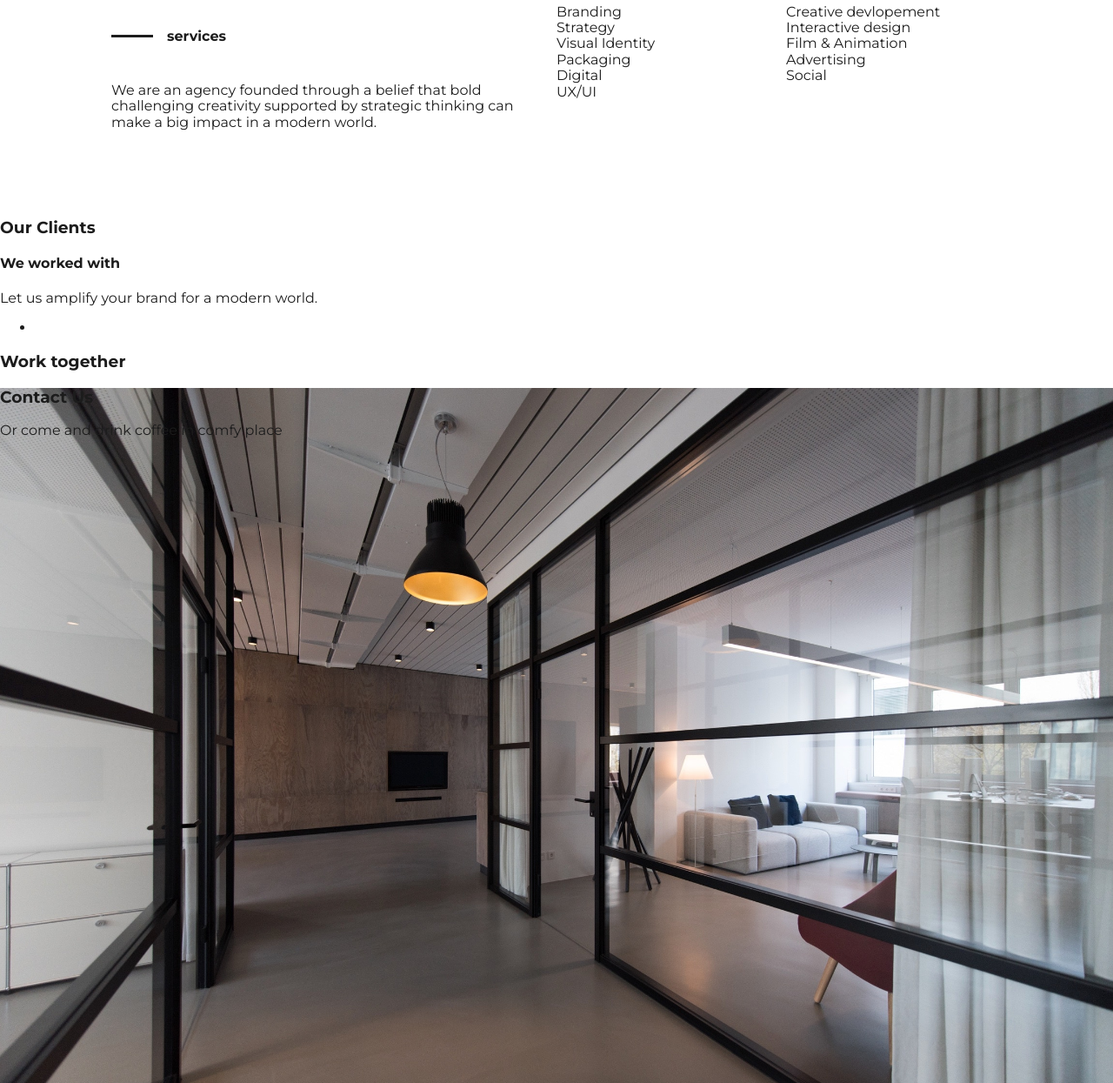
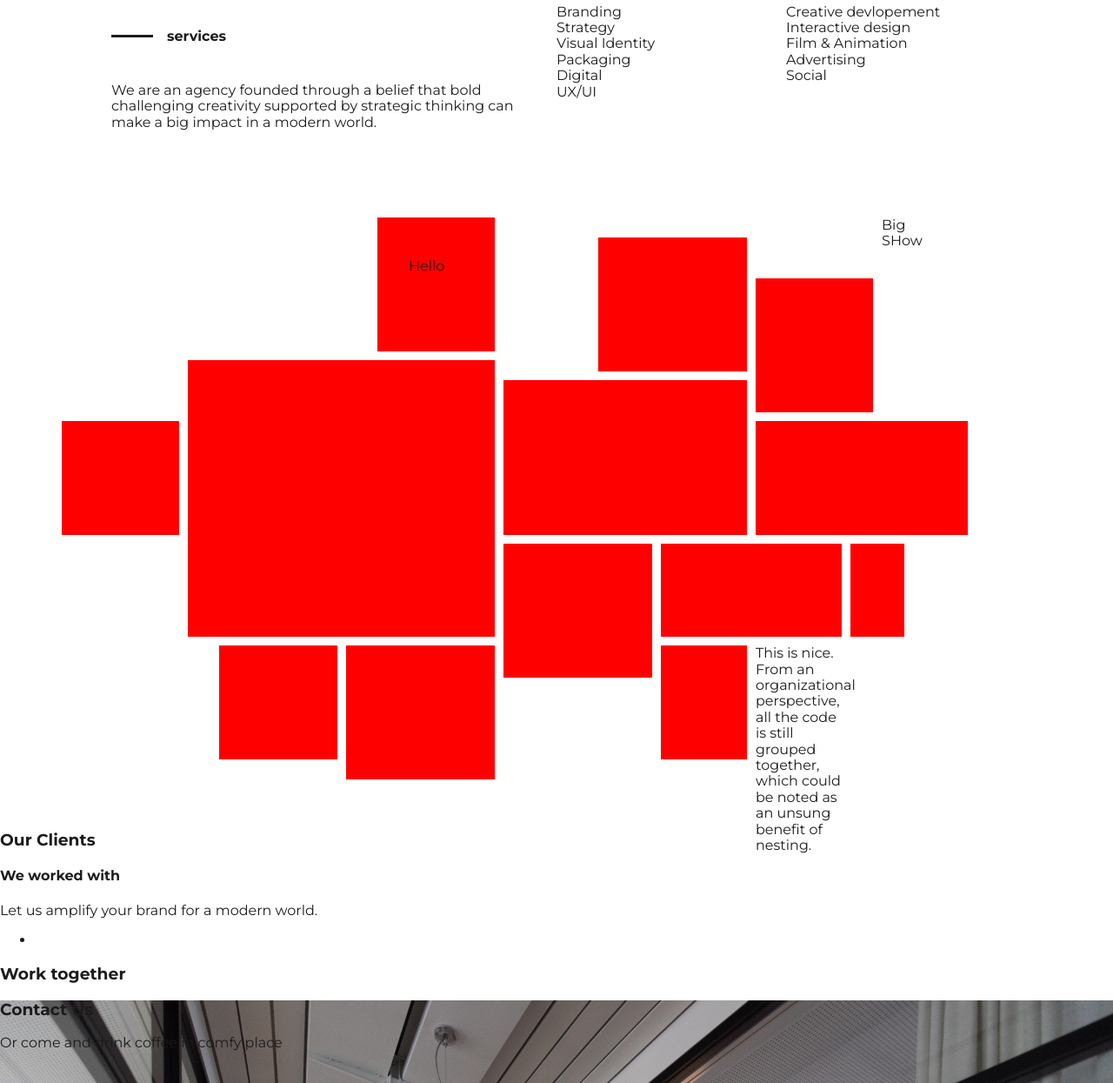
Before and after one commit to Avinuva/website, a web app: file source/pages/index.html in a window 1280 px wide. Shown: the part 1755-3000 px from the top of the page at 87% size. Run offline with its HTML, style and script files only (its server is not run), Linux system fonts and the light colour scheme; style sheets or scripts are compiled from the project's sources.

Commit message:
add events section

```diff
--- a/package.json
+++ b/package.json
@@ -6,7 +6,6 @@
   "author": "Mohamed Meftah <mohamed-ted@live.com>",
   "scripts": {},
   "devDependencies": {
-    "@types/animejs": "^2.0.1",
     "@types/autoprefixer": "^9.1.1",
     "@types/browser-sync": "^0.0.42",
     "@types/cheerio": "^0.22.10",
--- a/source/pages/index.html
+++ b/source/pages/index.html
@@ -5,10 +5,7 @@
     <meta http-equiv="X-UA-Compatible" content="IE=edge" />
     <meta name="viewport" content="width=device-width, initial-scale=1" />
     <meta name="”description”" content="”This" is a meta description” />
-    <link
-      rel="stylesheet"
-      href="https://fonts.googleapis.com/css?family=Montserrat:300,400,700"
-    />
+    <link rel="stylesheet" href="https://fonts.googleapis.com/css?family=Montserrat:300,400,700" />
     <title>Netulip</title>
     <link rel="stylesheet" href="assets/styles/main.css" />
     <script src="/assets/scripts/polyfill.js"></script>
@@ -29,23 +26,17 @@
     </section>
     <section class="skills">
       <div class="index">
-        <span class="index-current"><span class="index-inner">01</span></span>
-        <span class="index-total">00</span>
+        <span class="index-current"><span class="index-inner">01</span></span> <span class="index-total">00</span>
       </div>
-      <nav class="nav">
-        <button class="prev">Prev</button> <button class="next">Next</button>
-      </nav>
+      <nav class="nav"><button class="prev">Prev</button> <button class="next">Next</button></nav>
       <section class="skill current">
         <div class="skill-content">
           <h2 class="skill-title">Branding</h2>
           <p class="skill-description">
-            Lorem ipsum dolor sit amet consectetur adipisicing elit. Veniam
-            doloribus cum qui quod, esse itaque
+            Lorem ipsum dolor sit amet consectetur adipisicing elit. Veniam doloribus cum qui quod, esse itaque
           </p>
         </div>
-        <div class="skill-cover">
-          <img src="/assets/images/camera.jpg" alt="" />
-        </div>
+        <div class="skill-cover"><img src="/assets/images/camera.jpg" alt="" /></div>
         <ul class="skill-projects">
           <li>
             <span>2018</span>
@@ -65,13 +56,10 @@
         <div class="skill-content">
           <h2 class="skill-title">Development</h2>
           <p class="skill-description">
-            Lorem ipsum dolor sit amet consectetur adipisicing elit. Veniam
-            doloribus cum qui quod, esse itaque
+            Lorem ipsum dolor sit amet consectetur adipisicing elit. Veniam doloribus cum qui quod, esse itaque
           </p>
         </div>
-        <div class="skill-cover">
-          <img src="/assets/images/code.jpg" alt="" />
-        </div>
+        <div class="skill-cover"><img src="/assets/images/code.jpg" alt="" /></div>
         <ul class="skill-projects">
           <li>
             <span>2018</span>
@@ -92,13 +80,10 @@
         <div class="skill-content">
           <h2 class="skill-title">Marketing</h2>
           <p class="skill-description">
-            Lorem ipsum dolor sit amet consectetur adipisicing elit. Veniam
-            doloribus cum qui quod, esse itaque
+            Lorem ipsum dolor sit amet consectetur adipisicing elit. Veniam doloribus cum qui quod, esse itaque
           </p>
         </div>
-        <div class="skill-cover">
-          <img src="/assets/images/camera.jpg" alt="" />
-        </div>
+        <div class="skill-cover"><img src="/assets/images/camera.jpg" alt="" /></div>
         <ul class="skill-projects">
           <li>
             <span>2018</span>
@@ -117,7 +102,10 @@
     </section>
     <section class="skills-more">
       <h4>services</h4>
-      <p>We are an agency founded through a belief that bold challenging creativity supported by strategic thinking can make a big impact in a modern world.</p>
+      <p>
+        We are an agency founded through a belief that bold challenging creativity supported by strategic thinking can
+        make a big impact in a modern world.
+      </p>
       <ul>
         <li>Branding</li>
         <li>Strategy</li>
@@ -132,6 +120,32 @@
         <li>Social</li>
       </ul>
     </section>
+    <section class="events">
+      <div class="gallery layout-1 is-current">
+        <div class="item"><img src="" alt="" /></div>
+        <div class="item"><img src="" alt="" /></div>
+        <div class="item"><img src="" alt="" /></div>
+        <div class="item"><img src="" alt="" /></div>
+        <div class="item"><img src="" alt="" /></div>
+        <div class="item"><img src="" alt="" /></div>
+        <div class="item"><img src="" alt="" /></div>
+        <div class="item"><img src="" alt="" /></div>
+        <div class="item"><img src="" alt="" /></div>
+        <div class="item"><img src="" alt="" /></div>
+        <div class="item"><img src="" alt="" /></div>
+        <div class="item"><img src="" alt="" /></div>
+        <div class="item"><img src="" alt="" /></div>
+        <div class="nav prev">
+          <svg class="icon icon--nav-arrow"><use xlink:href="#icon-nav-arrow"></use></svg>
+        </div>
+        <div class="nav next">
+          <svg class="icon icon--nav-arrow"><use xlink:href="#icon-nav-arrow"></use></svg>
+        </div>
+        <div class="name">Hello</div>
+        <div class="title">Big SHow</div>
+        <div class="text">This is nice. From an organizational perspective, all the code is still grouped together, which could be noted as an unsung benefit of nesting.</div>
+      </div>
+    </section>
     <section>
       <h3>Our Clients</h3>
       <h4>We worked with</h4>
@@ -142,9 +156,7 @@
     </section>
     <section>
       <h3>Work together</h3>
-      <form action="">
-
-      </form>
+      <form action=""></form>
     </section>
     <section class="contact">
       <h3>Contact Us</h3>
--- /dev/null
+++ b/source/styles/events/gallery.scss
@@ -0,0 +1,28 @@
+.gallery {
+  display: grid;
+  width: calc(100% - 6em);
+  height: calc(100vh - 6em);
+  grid-auto-rows: calc((calc(100vh - 6em) / 30) - 10px);
+  grid-auto-columns: calc((calc(100% - 6em) / 30) - 10px);
+  justify-content: center;
+  align-content: center;
+  grid-gap: 10px;
+  pointer-events: none;
+  .no-js & {
+    margin: 0 0 15vh;
+  }
+  .js & {
+    // position: absolute;
+    // top: 3em;
+    // left: 3em;
+    opacity: 0;
+    &.is-current {
+      opacity: 1;
+      pointer-events: auto;
+    }
+  }
+}
+
+@import './layouts/layout-1.scss';
+@import './layouts/layout-2.scss';
+@import './layouts/layout-3.scss';
--- /dev/null
+++ b/source/styles/events/layouts/layout-1.scss
@@ -0,0 +1,69 @@
+.gallery.layout-1 {
+  .item:nth-child(1) {
+    grid-area: 11 / 1 / 17 / 5;
+    background: red;
+  }
+  .item:nth-child(2) {
+    grid-area: 22 / 6 / 28 / 10;
+    background: red;
+  }
+  .item:nth-child(3) {
+    grid-area: 8 / 5 / 22 / 15;
+    background: red;
+  }
+  .item:nth-child(4) {
+    grid-area: 22 / 10 / 29 / 15;
+    background: red;
+  }
+  .item:nth-child(5) {
+    grid-area: 1 / 11 / 8 / 15;
+    background: red;
+  }
+  .item:nth-child(6) {
+    grid-area: 17 / 15 / 24 / 20;
+    background: red;
+  }
+  .item:nth-child(7) {
+    grid-area: 9 / 15 / 17 / 23;
+    background: red;
+  }
+  .item:nth-child(8) {
+    grid-area: 2 / 18 / 9 / 23;
+    background: red;
+  }
+  .item:nth-child(9) {
+    grid-area: 17 / 20 / 22 / 26;
+    background: red;
+  }
+  .item:nth-child(10) {
+    grid-area: 22 / 20 / 28 / 23;
+    background: red;
+  }
+  .item:nth-child(11) {
+    grid-area: 4 / 23 / 11 / 27;
+    background: red;
+  }
+  .item:nth-child(12) {
+    grid-area: 11 / 23 / 17 / 30;
+    background: red;
+  }
+  .item:nth-child(13) {
+    grid-area: 17 / 26 / 22 / 28;
+    background: red;
+  }
+  .name {
+    grid-area: 3 / 12 / 30 / 25;
+  }
+  .title {
+    grid-area: 1 / 27 / 11 / 29;
+  }
+  .text {
+    grid-area: 22 / 23 / 30 / 26;
+  }
+  .nav.next {
+    grid-area: 3 / 6 / 8 / 11;
+  }
+  .nav.prev {
+    grid-area: 24 / 15 / 29 / 20;
+  }
+}
--- /dev/null
+++ b/source/styles/events/main.scss
@@ -0,0 +1,3 @@
+.events {
+  @import './gallery.scss';
+}
--- a/source/styles/main.scss
+++ b/source/styles/main.scss
@@ -3,3 +3,4 @@
 @import './modules/hero.scss';
 @import './modules/skills.scss';
 @import './modules/contact.scss';
+@import './events/main.scss';
```
Also changed, not shown: gulpfile.ts (+6 -6 lines), source/scripts/modules/Slideshow/Entry.ts (+7 -21 lines), source/styles/events/layouts/layout-2.scss (added, +69 -0 lines), source/styles/events/layouts/layout-3.scss (added, +70 -0 lines), 8 other files.
